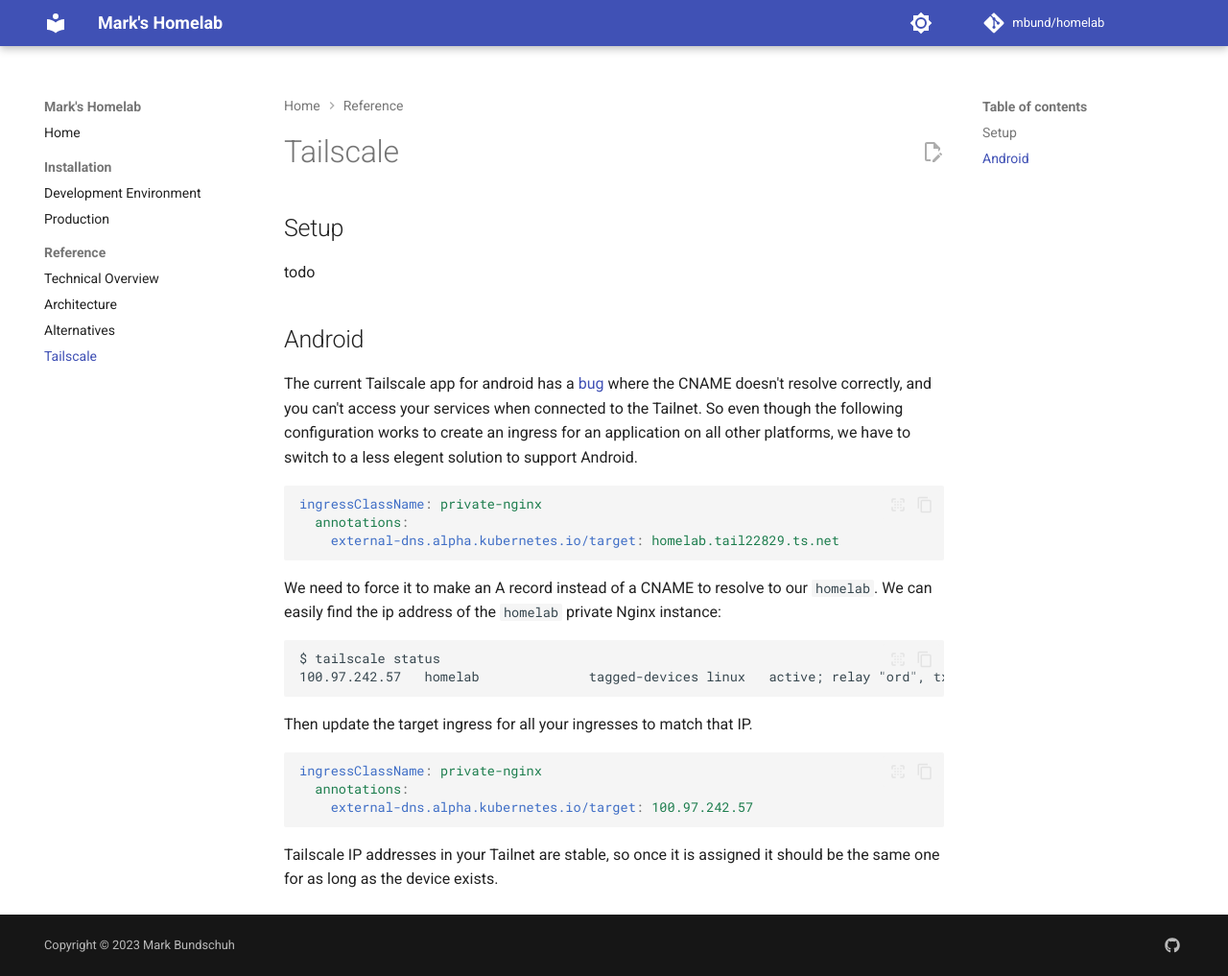
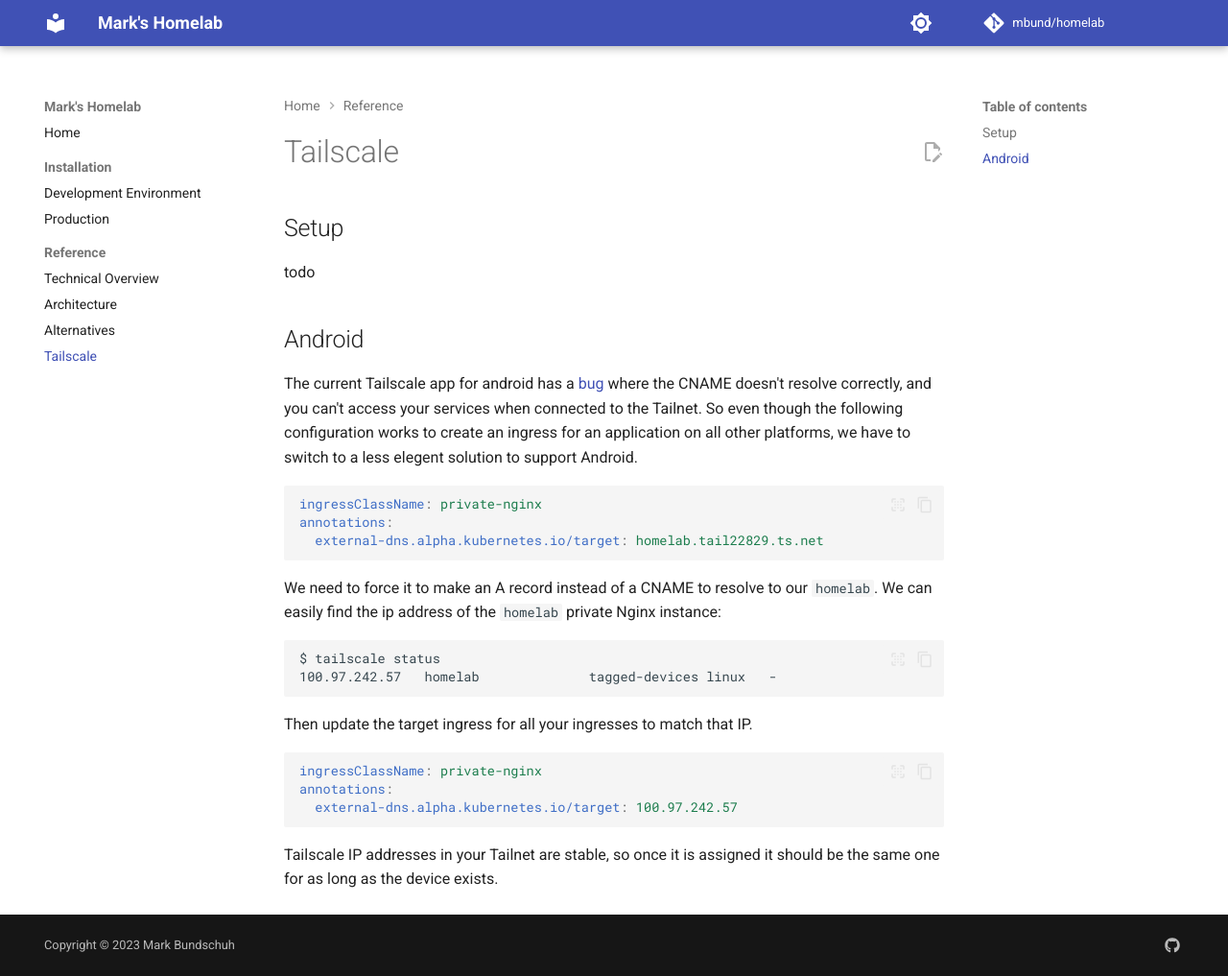
Before and after one commit to mbund/homelab, an MkDocs documentation site: the page built from docs/reference/tailscale.md, in a window 1280 px wide and 1017 px high. Shown: the whole window at 96% size. Built offline with MkDocs 1.6.1 and Material for MkDocs 9.7.7, drawn with Linux system fonts in a browser that asks for light colours; comment, search, counter and statistics services are not loaded.

Commit message:
update tailscale docs

````diff
--- a/docs/reference/tailscale.md
+++ b/docs/reference/tailscale.md
@@ -10,23 +10,23 @@ The current Tailscale app for android has a [bug](https://forum.tailscale.com/t/
 
 ```yaml
 ingressClassName: private-nginx
-  annotations:
-    external-dns.alpha.kubernetes.io/target: homelab.tail22829.ts.net
+annotations:
+  external-dns.alpha.kubernetes.io/target: homelab.tail22829.ts.net
 ```
 
 We need to force it to make an A record instead of a CNAME to resolve to our `homelab`. We can easily find the ip address of the `homelab` private Nginx instance:
 
 ```
 $ tailscale status
-100.97.242.57   homelab              tagged-devices linux   active; relay "ord", tx 1998468 rx 2295479
+100.97.242.57   homelab              tagged-devices linux   -
 ```
 
 Then update the target ingress for all your ingresses to match that IP.
 
 ```yaml
 ingressClassName: private-nginx
-  annotations:
-    external-dns.alpha.kubernetes.io/target: 100.97.242.57
+annotations:
+  external-dns.alpha.kubernetes.io/target: 100.97.242.57
 ```
 
 Tailscale IP addresses in your Tailnet are stable, so once it is assigned it should be the same one for as long as the device exists.
````
